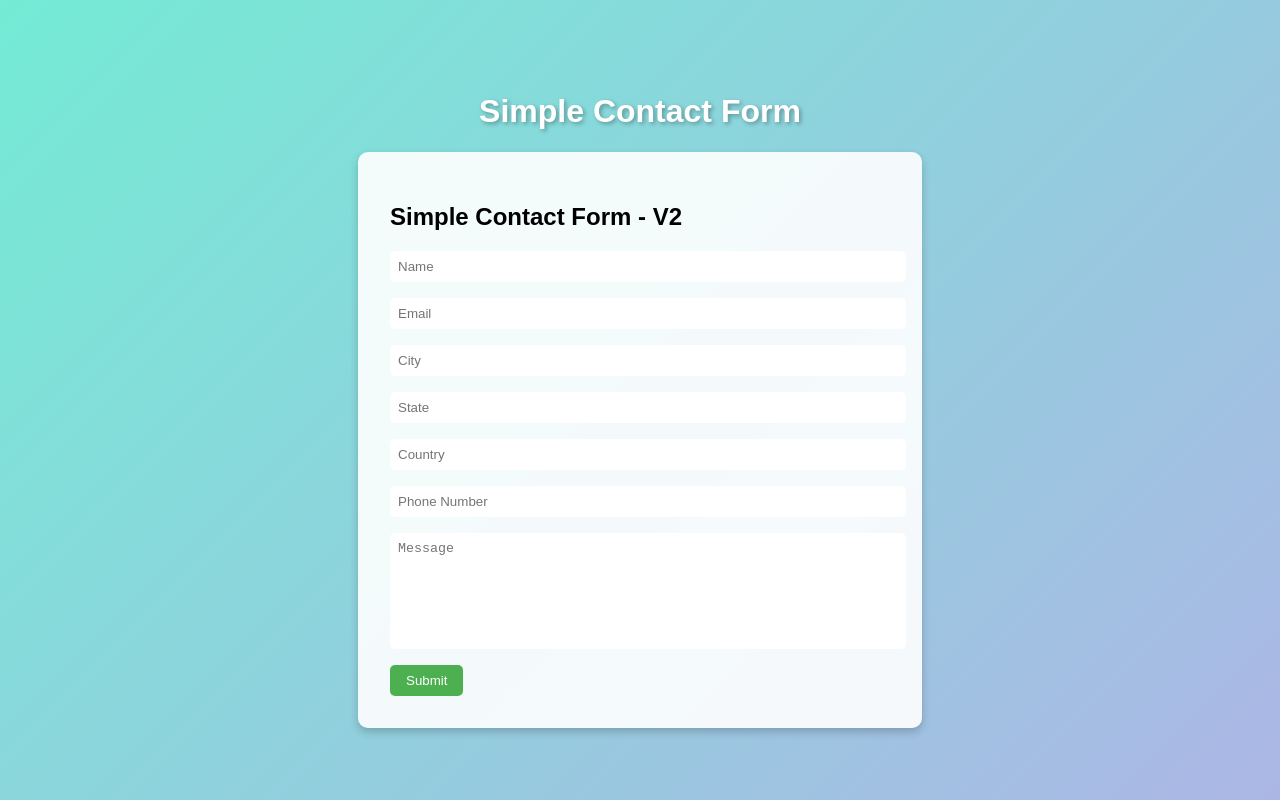
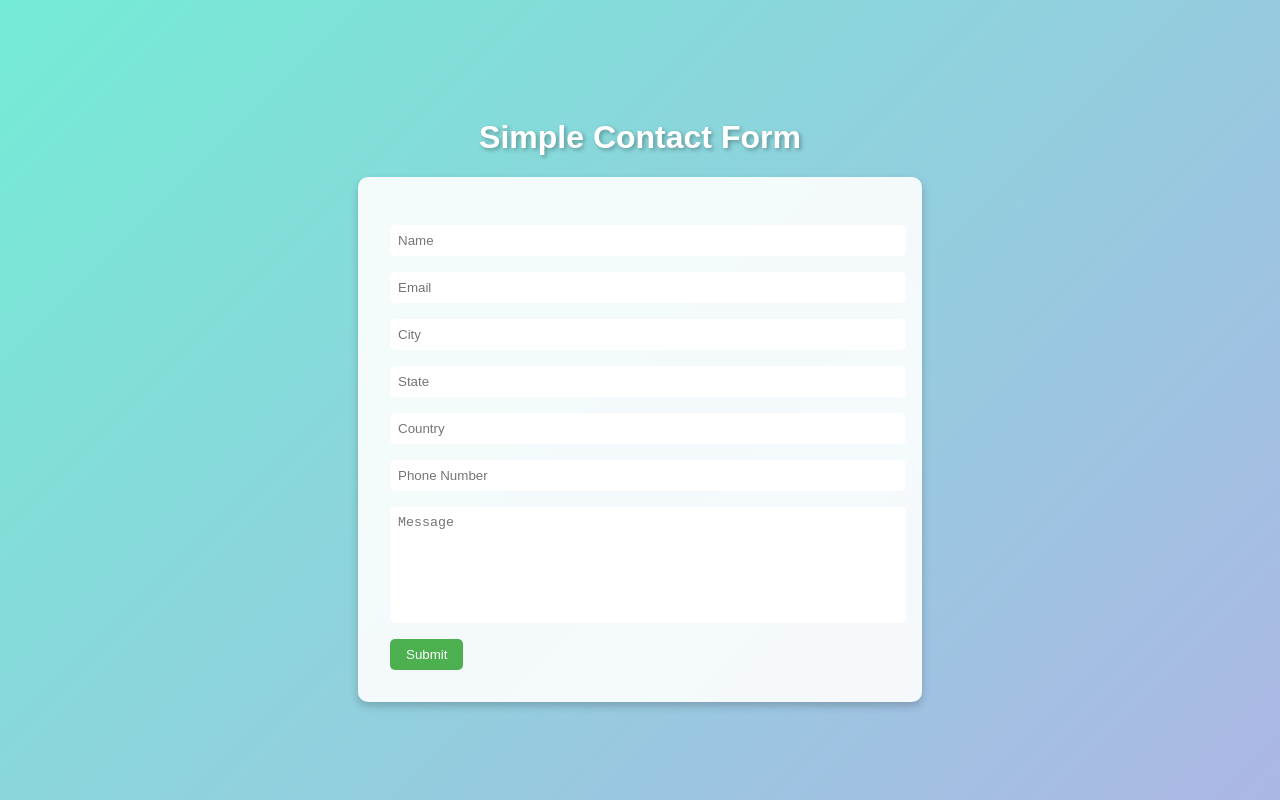
Before and after one commit to chanakyaVBSL/Cloud-Devops-Project, a React (Create React App) app in the folder frontend/: page / in a window 1280 px wide. Built offline with nearby package versions, Linux system fonts and the light colour scheme.

Commit message:
Change to V2

```diff
--- a/frontend/src/components/ContactForm.js
+++ b/frontend/src/components/ContactForm.js
@@ -27,7 +27,6 @@ const ContactForm = () => {
 
     return (
         <form onSubmit={handleSubmit}>
-            <h2>Simple Contact Form - V2</h2>
             <input name="name" placeholder="Name" onChange={handleChange} required />
             <input name="email" type="email" placeholder="Email" onChange={handleChange} required />
             <input name="city" placeholder="City" onChange={handleChange} required />
```
